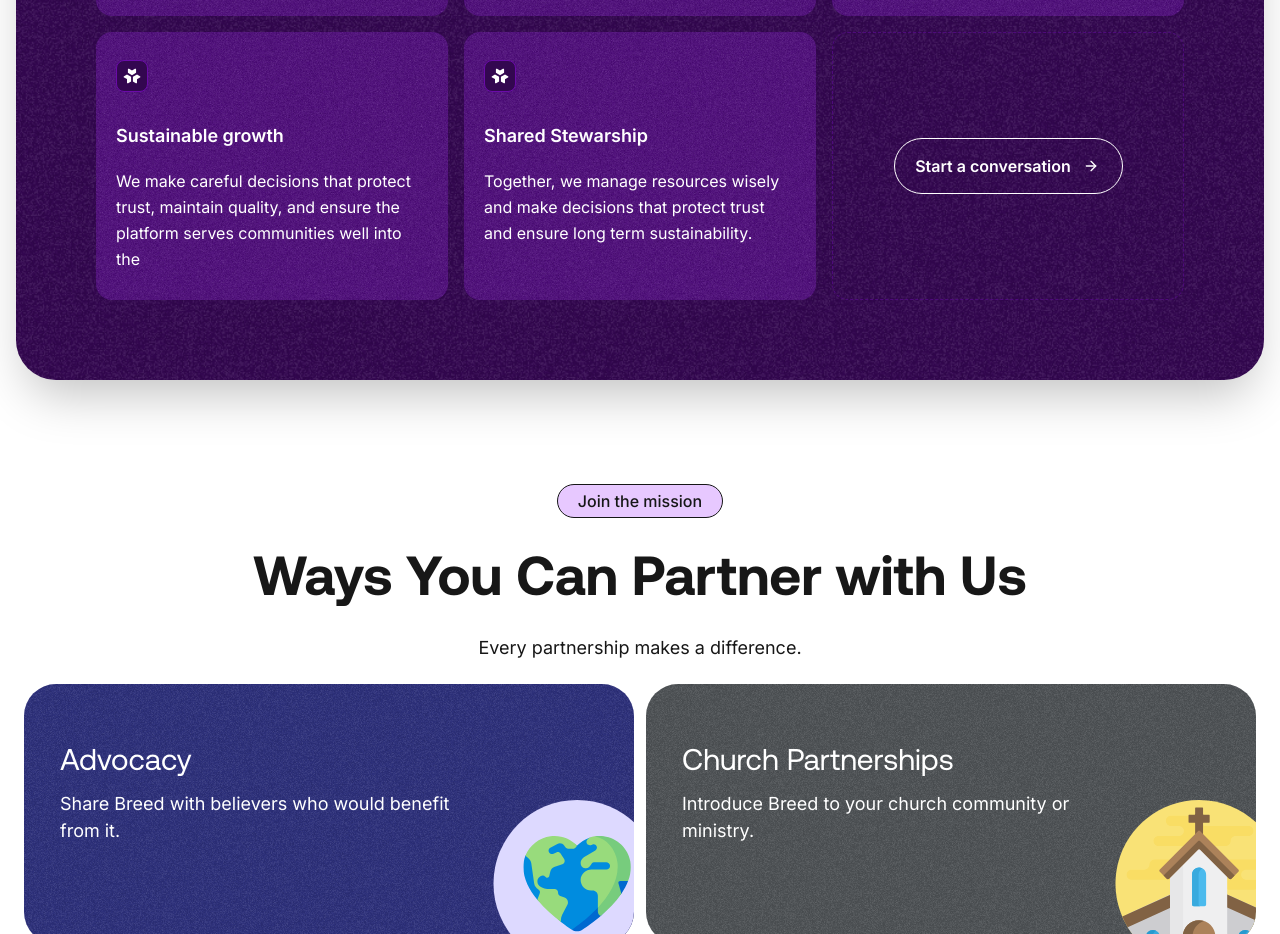
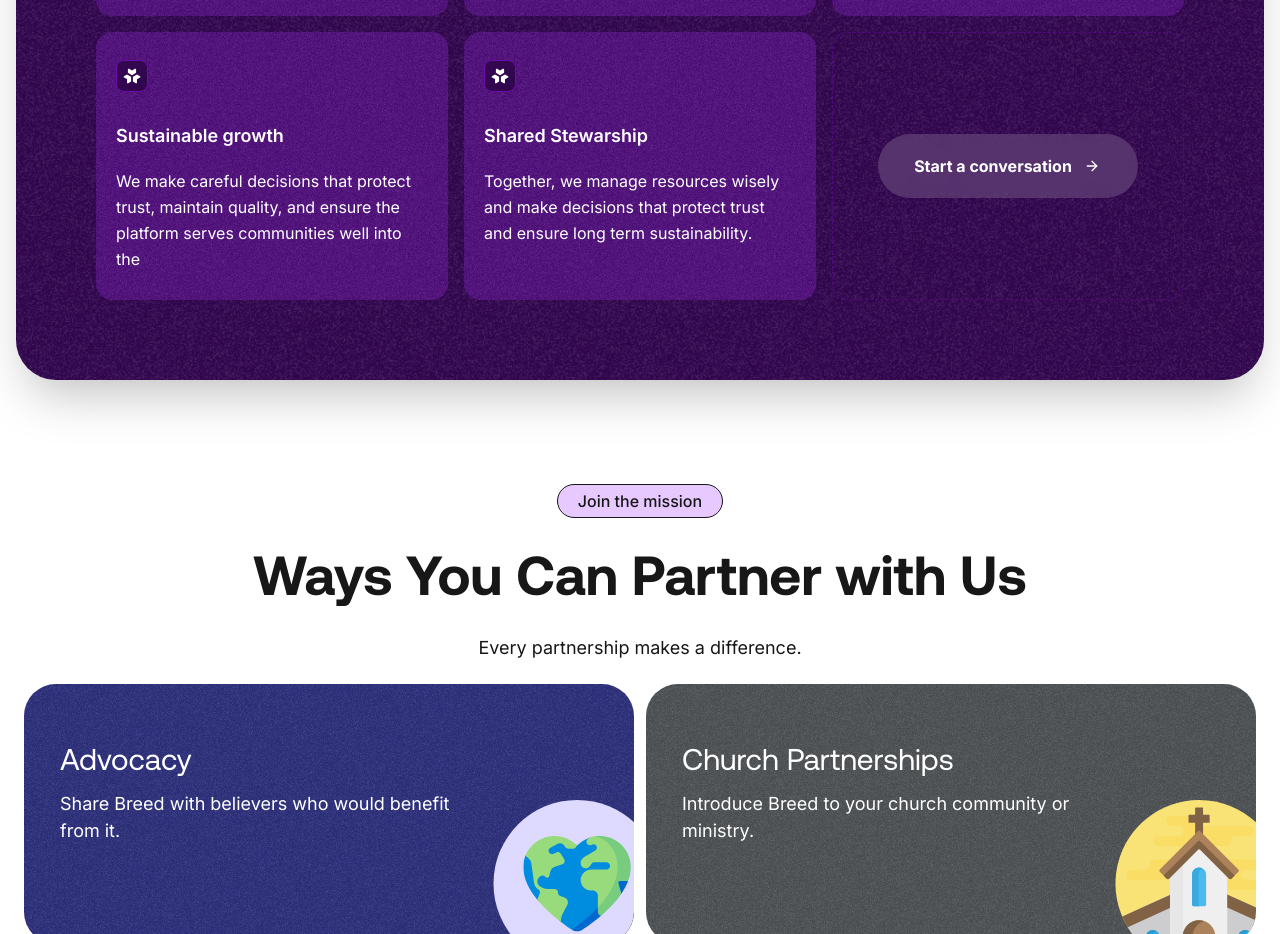
Before and after one commit to octavelabs/breed-frontend, a Next.js app: page /partner in a window 1280 px wide. Shown: the part 4220-5154 px from the top of the page. Built offline with nearby package versions, Linux system fonts and the light colour scheme; a web font is replaced by a local one.

Commit message:
Changed the background color of the button in the why we need partners section

```diff
--- a/app/partner/page.tsx
+++ b/app/partner/page.tsx
@@ -198,13 +198,13 @@ export default function PartnerWithUsPage() {
                     {/* Last grid item - Start a conversation button */}
                     <div className="relative rounded-2xl md:rounded-[16px] py-6 md:py-[28px] px-4 md:px-5 flex items-center justify-center border-[1.5px] border-[#4E0A7C] border-dashed">
                       <Button
-                        buttonType="bordered"
-                        customClass="!w-full sm:!w-[229px] !h-[52px] sm:!h-[56px] !border-white !text-white"
+                        buttonType="custom"
+                        customClass="!w-full sm:!w-[260px] !h-[52px] sm:!h-[56px] !text-white !bg-[rgba(255,255,255,0.16)] backdrop-blur-sm p-8"
                         onClick={() => console.log("done")}
                         type="button"
                       >
-                        <p className="flex items-center justify-center gap-[10px] text-sm sm:text-base">
-                          Start a conversation{" "}
+                        <p className="flex items-center justify-center gap-[10px] text-sm sm:text-base font-bold">
+                          Start a conversation
                           <ArrowRight className="w-5 h-4" stroke="white" />
                         </p>
                       </Button>
```
